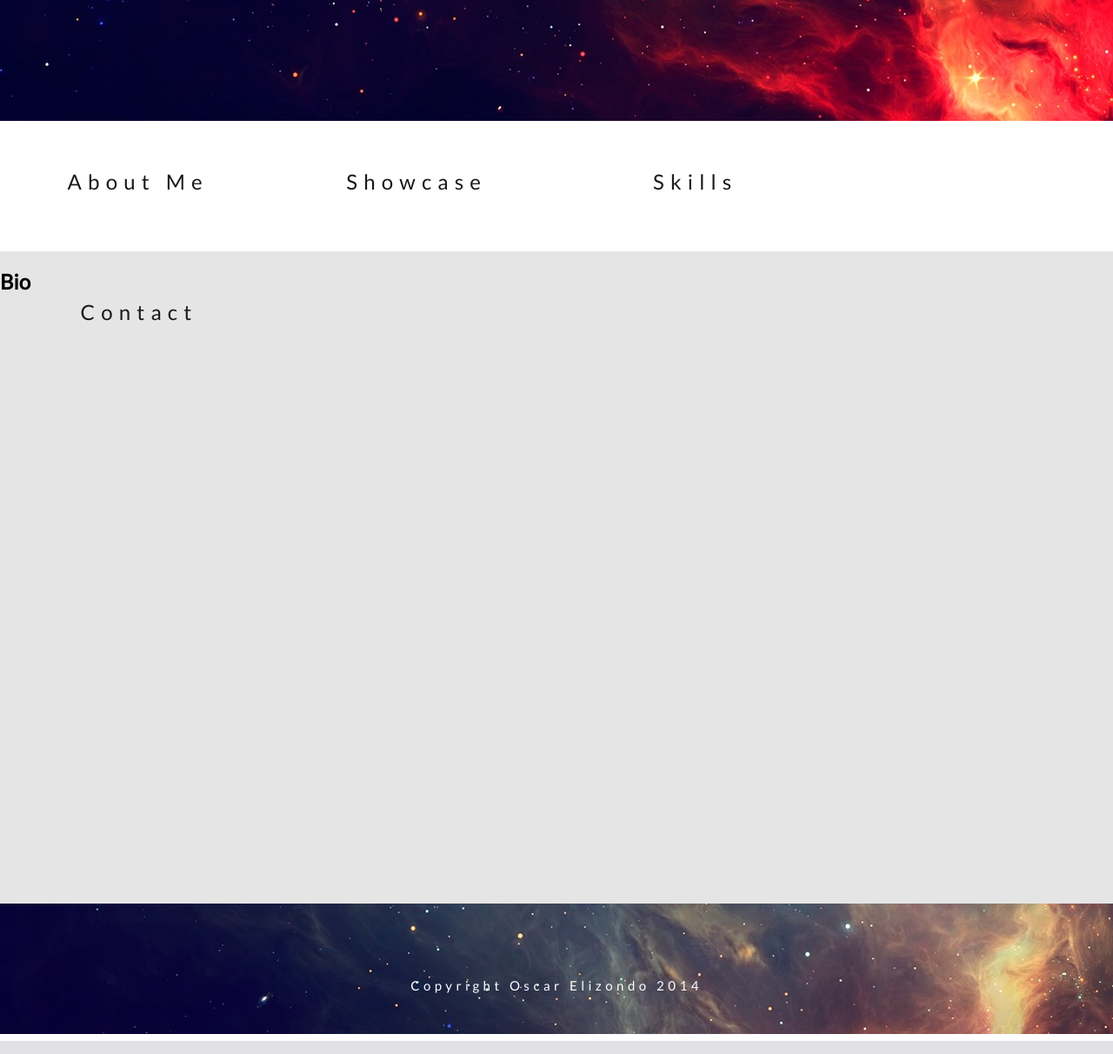
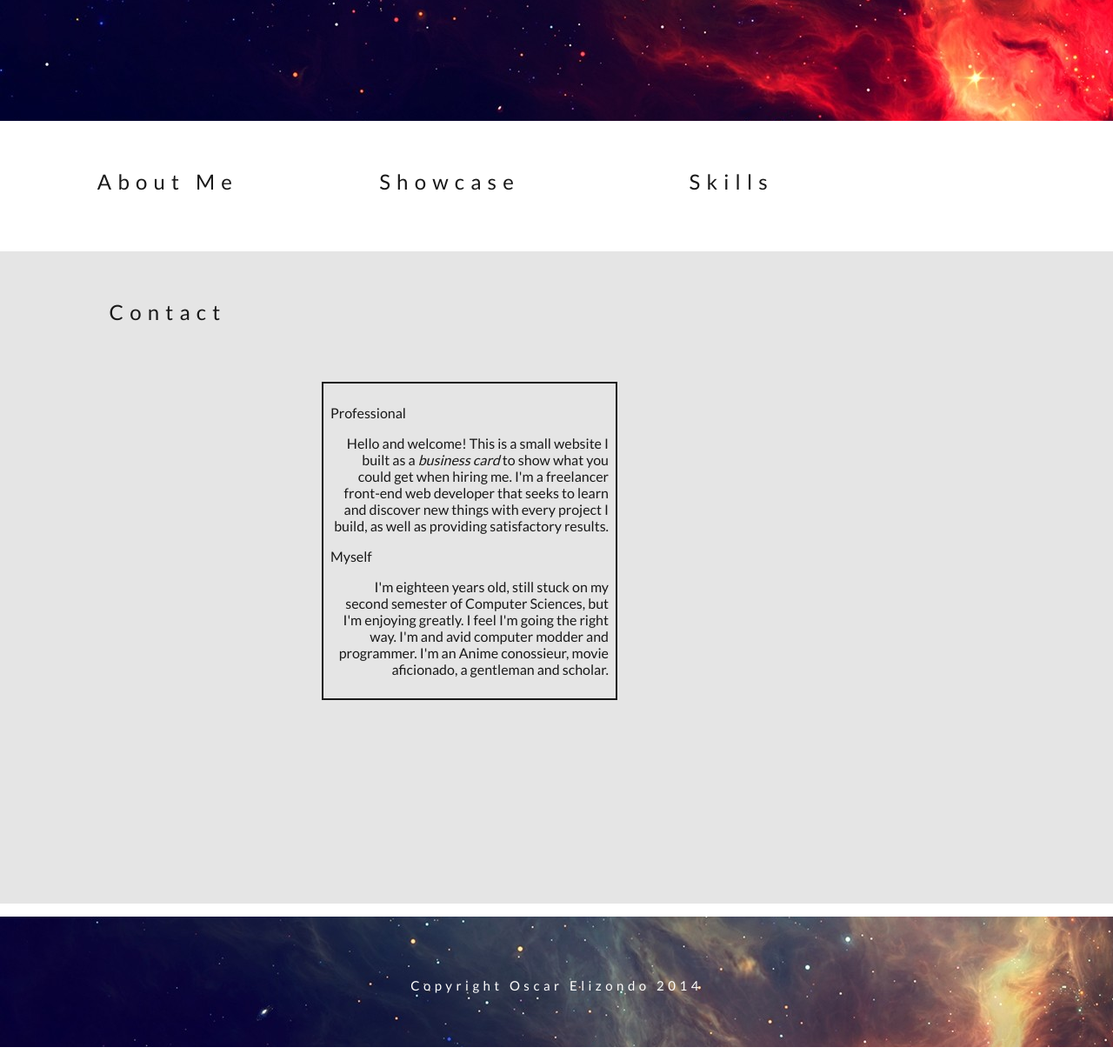
Before and after one commit to oelizondo/ArtistTemplate, a PHP site: page / in a window 1280 px wide. Shown: the part 609-1821 px from the top of the page at 87% size. Run offline with PHP 8.4, Linux system fonts and the light colour scheme.

Commit message:
commit 6

```diff
--- a/index.html
+++ b/index.html
@@ -28,7 +28,12 @@
 		</div>
 	</div>
 	<div id="bio">
-		<h2>Bio</h2>
+		<div id="me">
+			<span><p class="right">Professional</p>
+			<p>Hello and welcome! This is a small website I built as a <i>business card</i> to show what you could get when hiring me. I'm a freelancer front-end web developer that seeks to learn and discover new things with every project I build, as well as providing satisfactory results.</p>
+			<p class="right">Myself</p>
+			<p>I'm eighteen years old, still stuck on my second semester of Computer Sciences, but I'm enjoying greatly. I feel I'm going the right way. I'm and avid computer modder and programmer. I'm an Anime conossieur, movie  aficionado, a gentleman and scholar.</p></span>
+		</div>
 	</div>
 	<footer>
 		<p>Copyright Oscar Elizondo 2014</p>
--- a/style.css
+++ b/style.css
@@ -36,7 +36,8 @@ body {
 
 #about {
   display: inline-block;
-  width: 24.8%;
+  margin-left: 65px;
+  width: 20%;
   height: 150px;
   background: white;
   text-align: center;
@@ -57,7 +58,8 @@ body {
 
 #showcase {
   display: inline-block;
-  width: 24.8%;
+  margin-left: 65px;
+  width: 20%;
   height: 150px;
   background: white;
   text-align: center;
@@ -78,7 +80,8 @@ body {
 
 #value {
   display: inline-block;
-  width: 24.8%;
+  margin-left: 65px;
+  width: 20%;
   height: 150px;
   background: white;
   text-align: center;
@@ -99,7 +102,8 @@ body {
 
 #contact {
   display: inline-block;
-  width: 25%;
+  margin-left: 65px;
+  width: 20%;
   height: 150px;
   background: white;
   text-align: center;
@@ -123,9 +127,20 @@ body {
   width: 100%;
   height: 750px;
   background: #e5e5e5; }
+  #bio .right {
+    text-align: left; }
+  #bio #me {
+    width: 25%;
+    position: relative;
+    top: 150px;
+    left: 370px;
+    text-align: right;
+    color: #191919;
+    display: inline-block;
+    padding: 0.5em;
+    border: #191919 solid 2px; }
 
 footer {
-  display: inline-block;
   width: 100%;
   height: 150px;
   background-image: url("images/intro2.jpg");
--- a/style.sass
+++ b/style.sass
@@ -33,7 +33,8 @@ body
 	width: 100%
 #about
 	display: inline-block
-	width: 24.8%
+	margin-left: 65px
+	width: 20%
 	height: 150px
 	background: white
 	text-align: center
@@ -53,7 +54,8 @@ body
 		color: white
 #showcase
 	display: inline-block
-	width: 24.8%
+	margin-left: 65px
+	width: 20%
 	height: 150px
 	background: white
 	text-align: center
@@ -73,7 +75,8 @@ body
 		color: white
 #value
 	display: inline-block
-	width: 24.8%
+	margin-left: 65px
+	width: 20%
 	height: 150px
 	background: white
 	text-align: center
@@ -93,7 +96,8 @@ body
 		color: white
 #contact
 	display: inline-block
-	width: 25%
+	margin-left: 65px
+	width: 20%
 	height: 150px
 	background: white
 	text-align: center
@@ -116,10 +120,21 @@ body
 	width: 100%
 	height: 750px
 	background: #e5e5e5
-
+	.right
+		text-align: left
+	#me
+		width: 25%
+		position: relative
+		top: 150px
+		left: 370px
+		text-align: right
+		color:  #191919
+		span
+		display: inline-block
+		padding: .5em
+		border: #191919 solid 2px
 
 footer
-	display: inline-block
 	width: 100%
 	height: 150px
 	background-image: url("images/intro2.jpg")
```
Also changed, not shown: 1 other file.
